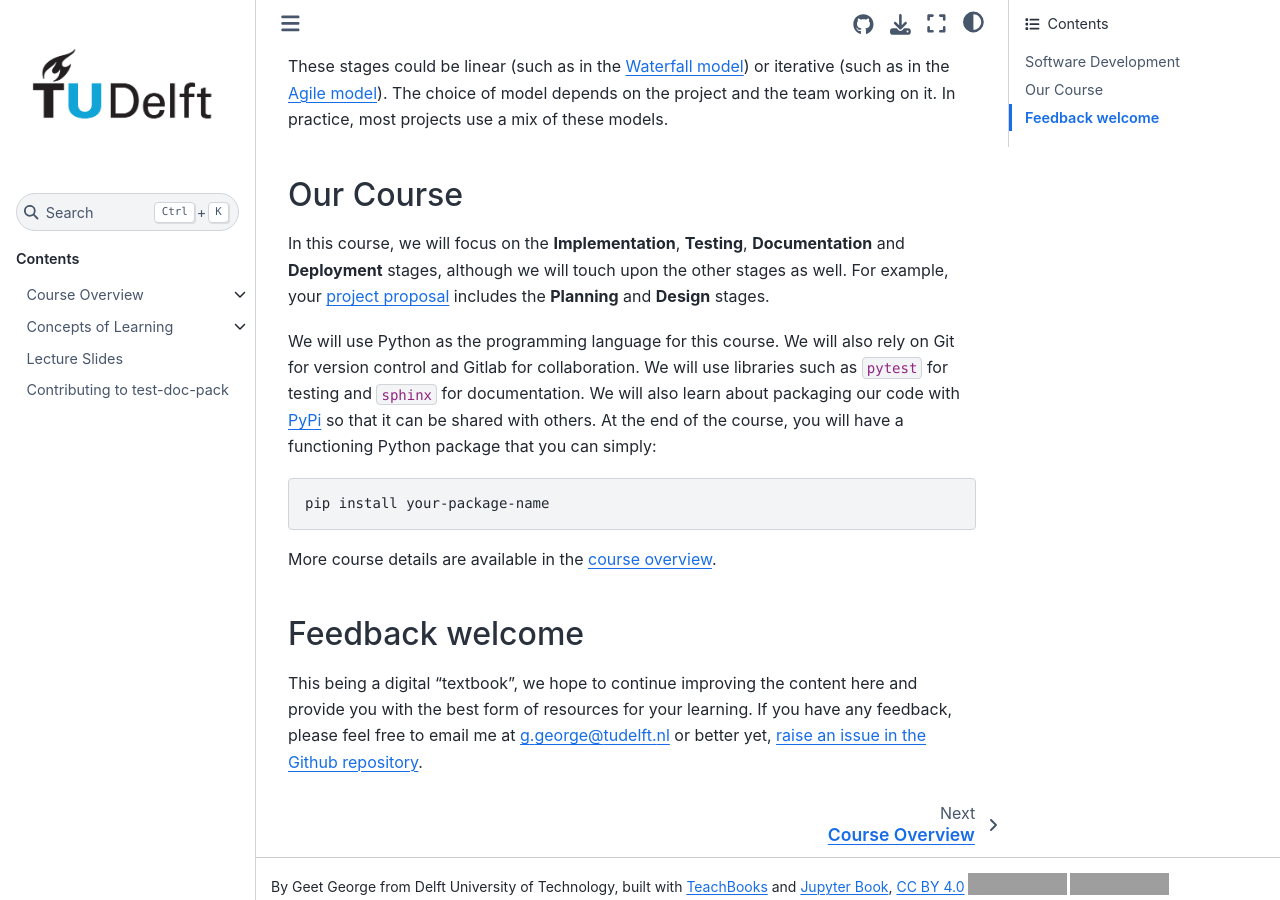
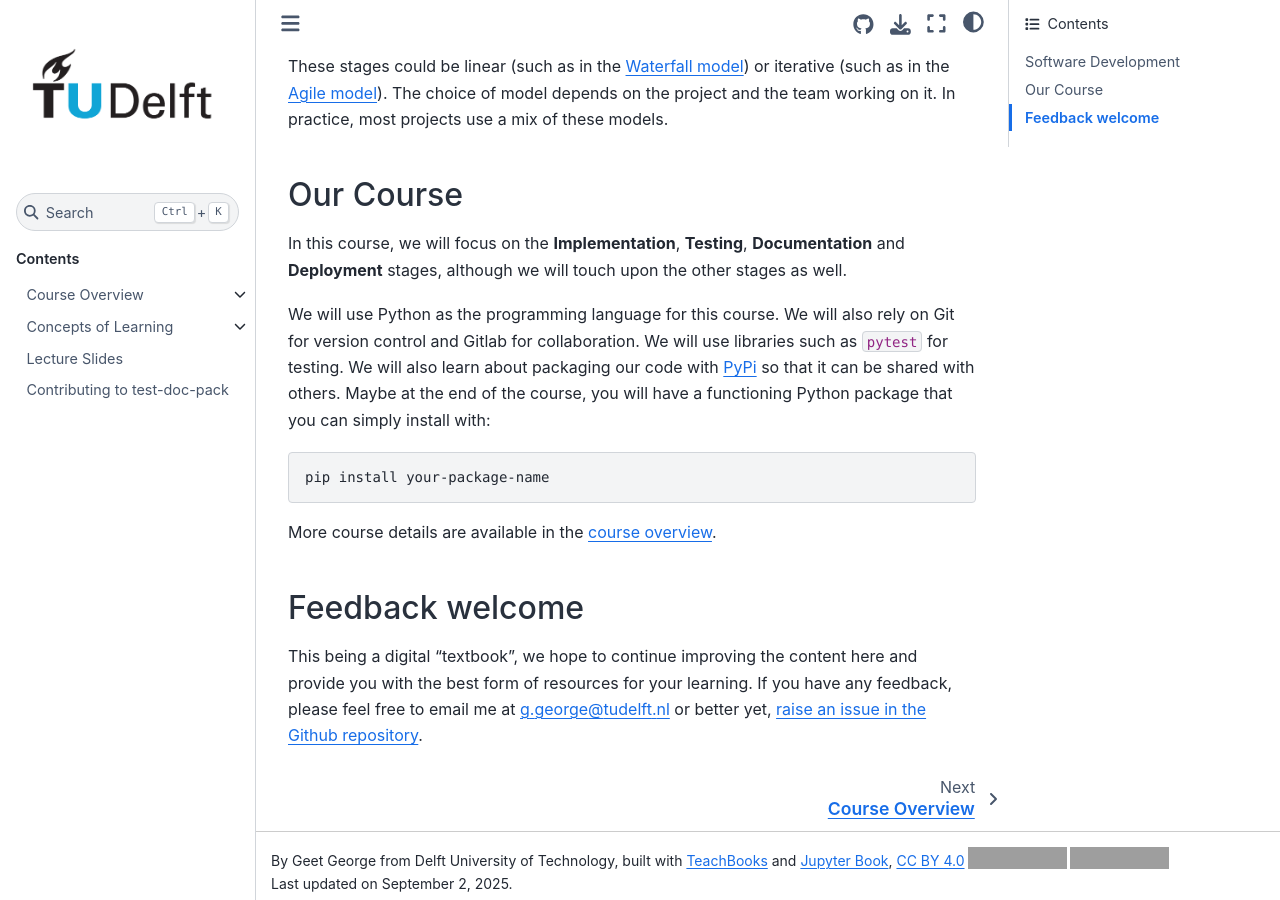
Before and after one commit to Geet-George/test-doc-pack, a Jupyter Book: the page built from book/intro.md, in a window 1280 px wide and 900 px high, scrolled down 1369 px. Built offline with Jupyter Book 1.0.4 settings and Sphinx 7.4.7 and the Sphinx Book theme 1.1.4, drawn with Linux system fonts in a browser that asks for light colours; pages that are not in the unit, such as notebooks, are missing from menus; comment, search, counter and statistics services are not loaded; grey boxes are pictures that could not be loaded.

Commit message:
remove irrelevant stuff from last year

````diff
--- a/book/intro.md
+++ b/book/intro.md
@@ -39,9 +39,9 @@
 
 ## Our Course
 
-In this course, we will focus on the **Implementation**, **Testing**, **Documentation** and **Deployment** stages, although we will touch upon the other stages as well. For example, your [project proposal](content/course/projects/projects.md) includes the **Planning** and **Design** stages.
+In this course, we will focus on the **Implementation**, **Testing**, **Documentation** and **Deployment** stages, although we will touch upon the other stages as well.
 
-We will use Python as the programming language for this course. We will also rely on Git for version control and Gitlab for collaboration. We will use libraries such as `pytest` for testing and `sphinx` for documentation. We will also learn about packaging our code with [PyPi](https://pypi.org/) so that it can be shared with others. At the end of the course, you will have a functioning Python package that you can simply:
+We will use Python as the programming language for this course. We will also rely on Git for version control and Gitlab for collaboration. We will use libraries such as `pytest` for testing. We will also learn about packaging our code with [PyPi](https://pypi.org/) so that it can be shared with others. Maybe at the end of the course, you will have a functioning Python package that you can simply install with:
 
 ```bash
 pip install your-package-name
````
